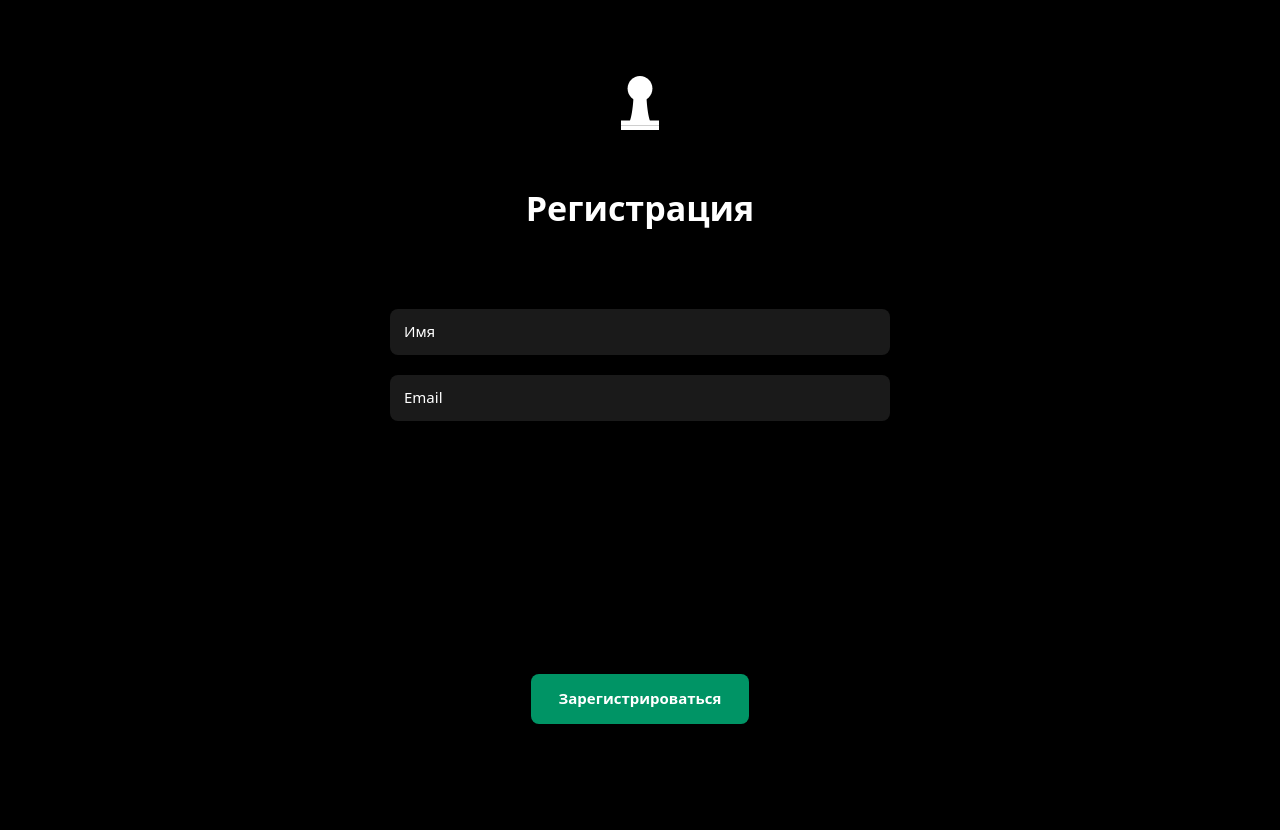
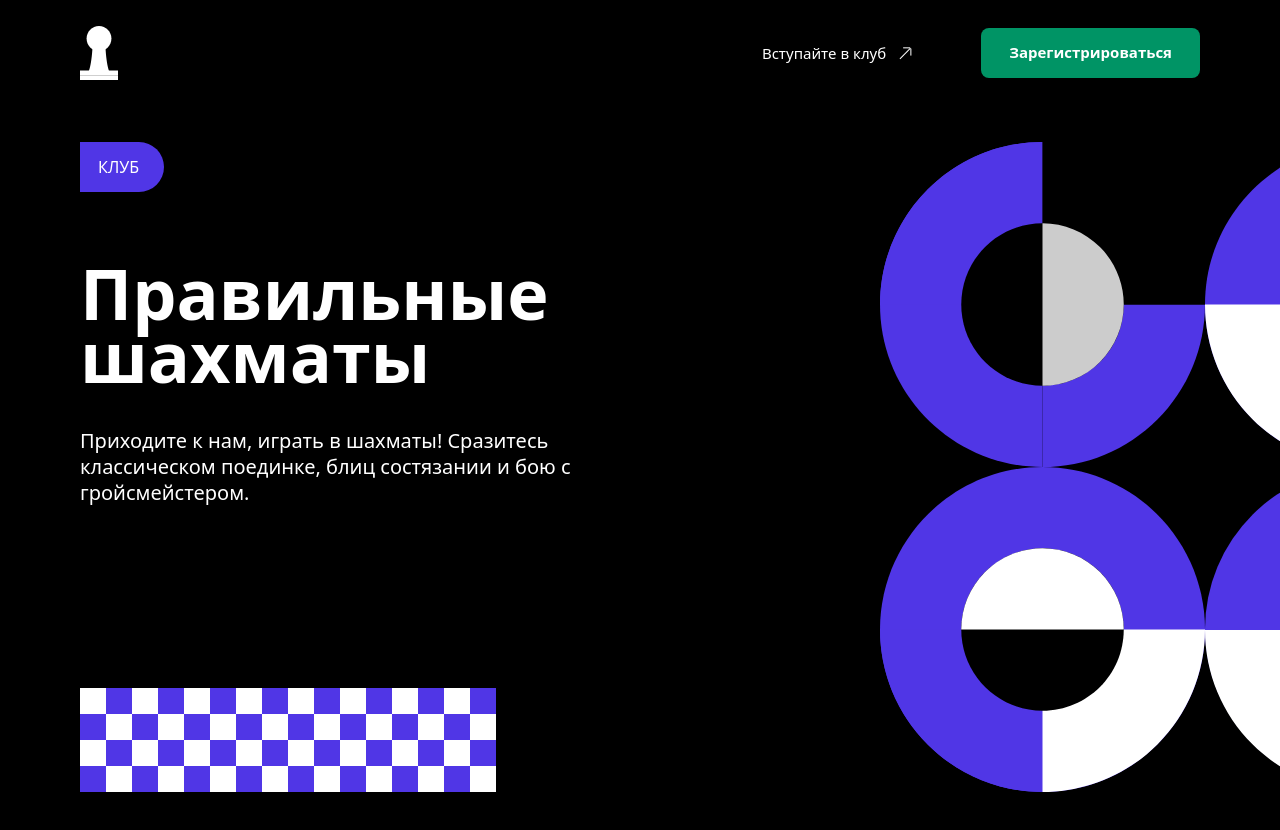
Before and after one commit to PchelaMaya/chess-react, a React (Vite) app: page / in a window 1280 px wide. Shown: the top 830 px of the page. Built offline with nearby package versions, Linux system fonts and the light colour scheme.

Commit message:
add fucntional registration

```diff
--- a/src/components/Button/Button.jsx
+++ b/src/components/Button/Button.jsx
@@ -1,7 +1,7 @@
 import './Button.css'
-const Button = () => {
+const Button = ({onClick}) => {
     return (
-        <button type="submit" className="btn">Зарегистрироваться</button>
+        <button type="submit" className="btn" onClick={onClick}>Зарегистрироваться</button>
     )
 }
 export {Button}
--- a/src/components/Header/Header.jsx
+++ b/src/components/Header/Header.jsx
@@ -3,7 +3,7 @@ import { Button } from '../Button/Button'
 import { Registration } from '../Registration/Registration'
 import './Header.css'
 const Header = () => {
-  const [registrationActive, setRegistrationActive] = useState(true);
+  const [registrationActive, setRegistrationActive] = useState(false);
 
     return (
       <div>
@@ -17,7 +17,7 @@ const Header = () => {
               <Button onClick={() => setRegistrationActive(true)} />
           </div>
         </div>
-        <Registration active={registrationActive} setActive={setRegistrationActive}/>
+        {registrationActive && <Registration setActive={setRegistrationActive}/>}
       </div>
 
     )
--- a/src/components/Registration/Registration.css
+++ b/src/components/Registration/Registration.css
@@ -12,6 +12,7 @@
     opacity: 0;
     pointer-events: none;
     transition: 0.5s;
+    z-index: 99;
 
 }
 .form-registration.active {
--- a/src/components/Registration/Registration.jsx
+++ b/src/components/Registration/Registration.jsx
@@ -1,9 +1,9 @@
 import './Registration.css'
 import React from 'react'
 import { Button } from '../Button/Button'
-const Registration = ({active, setActive}) => {
+const Registration = ({setActive}) => {
     return (
-        <div className={active ? 'form-registration active' : 'form-registration'}
+        <div className={'form-registration active'}
         onClick={() => setActive(false)}>
            <div className='form-registration__content' onClick={e => e.stopPropagation()}>
                 <img className='registration-logo' src="../src/images/logo.svg"></img>
```
